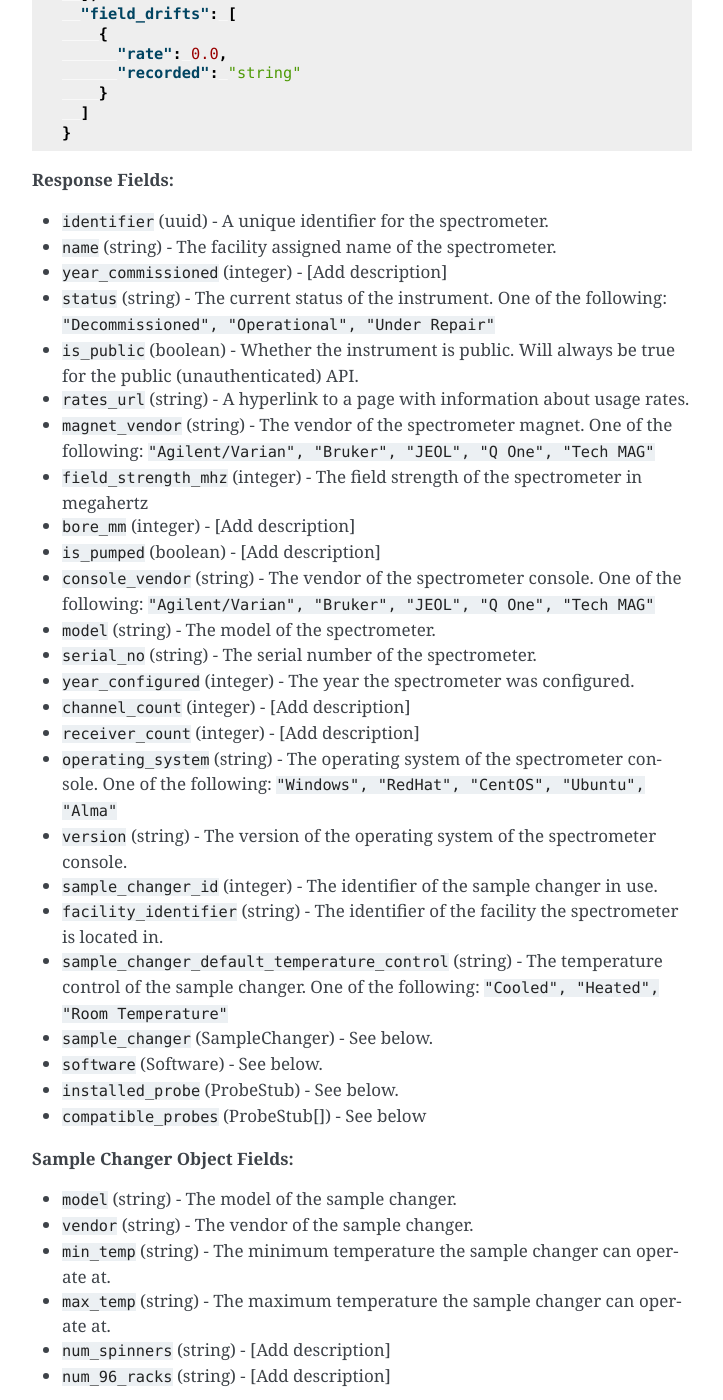
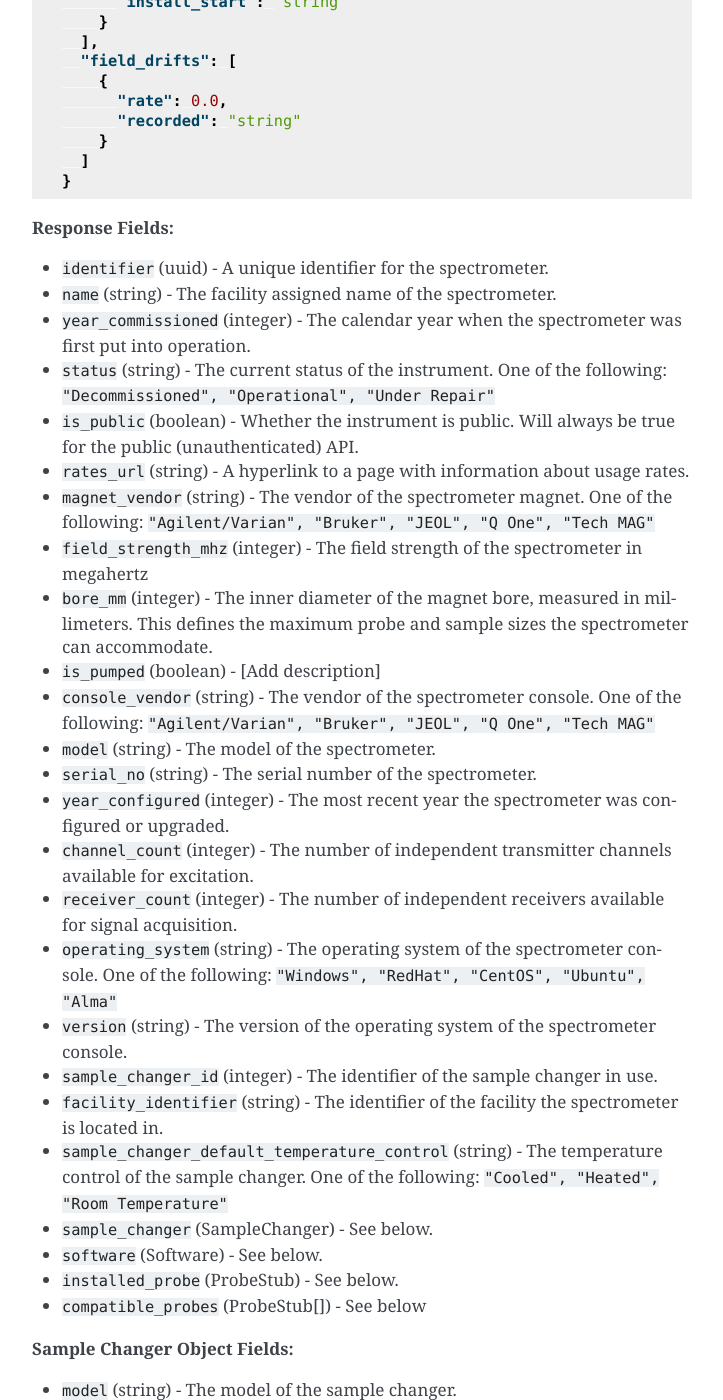
Before and after one commit to NanNMR/PythonSDK, a Sphinx documentation site: the page built from source/api.rst, in a window 1280 px wide and 1400 px high, scrolled down 10251 px. Shown: the whole window, without its empty margins (388-1111 px from the left). Built offline with Sphinx 7.4.7, drawn with Linux system fonts in a browser that asks for light colours; some of the changed text lies outside the part shown.

Commit message:
Update api.rst

```diff
--- a/source/api.rst
+++ b/source/api.rst
@@ -119,7 +119,7 @@ Dataset Fetch Endpoint
 * ``state`` (string) - Identifies the experiment as solid state or solution state.
 * ``tags`` (string[]) - Arbitrary text tags associated with the experiment for user convenience.
 * ``temperature_k`` (float) - The temperature the spectrometer recorded the experiment was ran at.
-* ``time_shared`` (boolean) - [Add description]
+* ``time_shared`` (boolean) - A pulse sequence is designed to generate multiple independent spectra within a single experiment by alternating transfer pathways.
 * ``title`` (string) - The title of the experiment. Set by the user, this is a formal title for a dataset.
 * ``version`` (string) - The version of the dataset. Null for original datasets, set to a non-zero increasing number for published datasets.
 * ``z0_drift_correction`` (boolean) - States the user defined Z0 drift correction for an experiment collected in an unlocked state.
@@ -389,20 +389,20 @@ Spectrometers Endpoints
 
 * ``identifier`` (uuid) - A unique identifier for the spectrometer.
 * ``name`` (string) - The facility assigned name of the spectrometer.
-* ``year_commissioned`` (integer) - [Add description]
+* ``year_commissioned`` (integer) - The calendar year when the spectrometer was first put into operation.
 * ``status`` (string) - The current status of the instrument. One of the following: ``"Decommissioned", "Operational", "Under Repair"``
 * ``is_public`` (boolean) - Whether the instrument is public. Will always be true for the public (unauthenticated) API.
 * ``rates_url`` (string) - A hyperlink to a page with information about usage rates.
 * ``magnet_vendor`` (string) - The vendor of the spectrometer magnet. One of the following: ``"Agilent/Varian", "Bruker", "JEOL", "Q One", "Tech MAG"``
 * ``field_strength_mhz`` (integer) - The field strength of the spectrometer in megahertz
-* ``bore_mm`` (integer) - [Add description]
+* ``bore_mm`` (integer) - The inner diameter of the magnet bore, measured in millimeters. This defines the maximum probe and sample sizes the spectrometer can accommodate.
 * ``is_pumped`` (boolean) - [Add description]
 * ``console_vendor`` (string) - The vendor of the spectrometer console. One of the following: ``"Agilent/Varian", "Bruker", "JEOL", "Q One", "Tech MAG"``
 * ``model`` (string) - The model of the spectrometer.
 * ``serial_no`` (string) - The serial number of the spectrometer.
-* ``year_configured`` (integer) - The year the spectrometer was configured.
-* ``channel_count`` (integer) - [Add description]
-* ``receiver_count`` (integer) - [Add description]
+* ``year_configured`` (integer) - The most recent year the spectrometer was configured or upgraded.
+* ``channel_count`` (integer) - The number of independent transmitter channels available for excitation.
+* ``receiver_count`` (integer) - The number of independent receivers available for signal acquisition.
 * ``operating_system`` (string) - The operating system of the spectrometer console. One of the following: ``"Windows", "RedHat", "CentOS", "Ubuntu", "Alma"``
 * ``version`` (string) - The version of the operating system of the spectrometer console.
 * ``sample_changer_id`` (integer) - The identifier of the sample changer in use.
@@ -419,8 +419,8 @@ Spectrometers Endpoints
 * ``vendor`` (string) - The vendor of the sample changer.
 * ``min_temp`` (string) - The minimum temperature the sample changer can operate at.
 * ``max_temp`` (string) - The maximum temperature the sample changer can operate at.
-* ``num_spinners`` (string) - [Add description]
-* ``num_96_racks`` (string) - [Add description]
+* ``num_spinners`` (string) - Number of sockets available for spinners.
+* ``num_96_racks`` (string) - Number of sockets available for 96-tube racks.
 
 **Software Object Fields:**
 
@@ -443,7 +443,7 @@ Spectrometers Endpoints
 
 **Field Drift Object Fields:**
 
-* ``rate`` (string) - [Add description]
+* ``rate`` (string) - The measured rate of magnetic field drift in Hz per hour.
 * ``recorded`` (string) - The date the rate was recorded.
 
 Probes Endpoints
@@ -518,13 +518,13 @@ Probes Endpoints
 * ``model`` (string) - The probe model.
 * ``serial_number`` (string) - The probe serial number.
 * ``cooling`` (string) - How the probe is cooled, if it is cooled. One of the following values: ``"Helium", "Nitrogen", "Room Temp"``
-* ``sample_diameter`` (string) - [Add description]
-* ``max_spinning_rate`` (string) - [Add description]
+* ``sample_diameter`` (string) - The diameter of the sample that the probe can accommodate.
+* ``max_spinning_rate`` (string) - The maximum spinning rate (in kHz) supported by the probe rotor for MAS experiments.
 * ``gradient`` (string) - [Add description]
-* ``x_gradient_field_strength`` (string) - [Add description]
-* ``y_gradient_field_strength`` (string) - [Add description]
-* ``z_gradient_field_strength`` (string) - [Add description]
-* ``h1_fieldstrength_mhz`` (string) - [Add description]
+* ``x_gradient_field_strength`` (string) - The maximum gradient field strength along the X-axis in G/cm.
+* ``y_gradient_field_strength`` (string) - The maximum gradient field strength along the Y-axis in G/cm.
+* ``z_gradient_field_strength`` (string) - The maximum gradient field strength along the Z-axis in G/cm.
+* ``h1_fieldstrength_mhz`` (string) - The proton resonance frequency in MHz corresponding to the field strength the probe is designed for.
 * ``min_temperature_c`` (string) - The minimum temperature the probe can operate at.
 * ``max_temperature_c`` (string) - The maximum temperature the probe can operate at.
 * ``facility_identifier`` (string) - The unique identifier of the facility the probe is located at.
```
